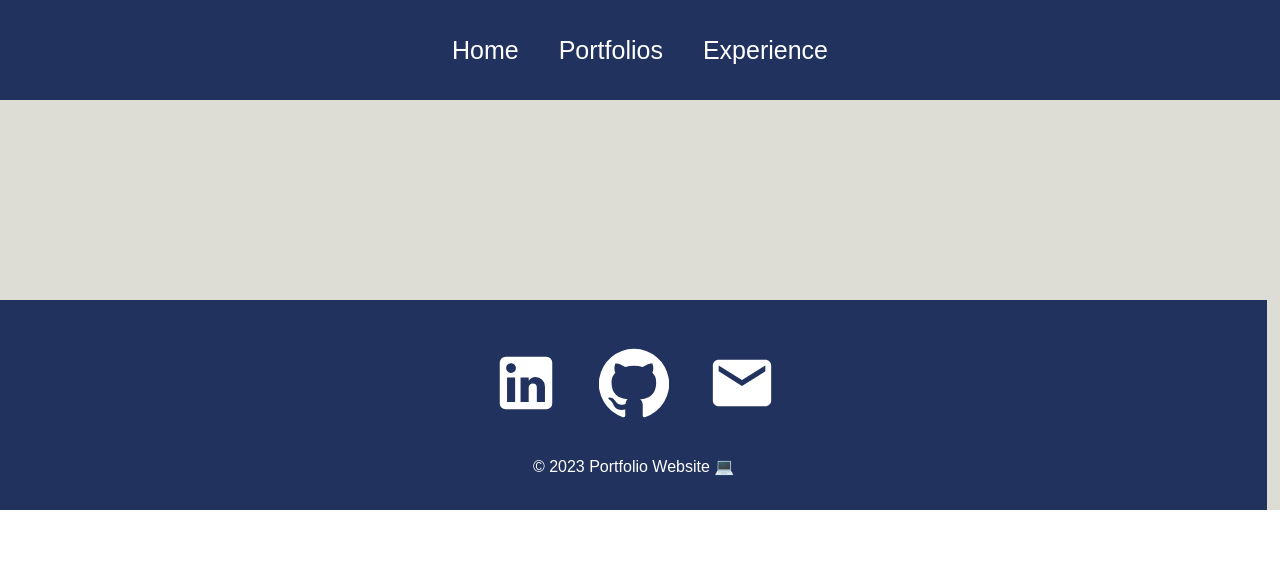
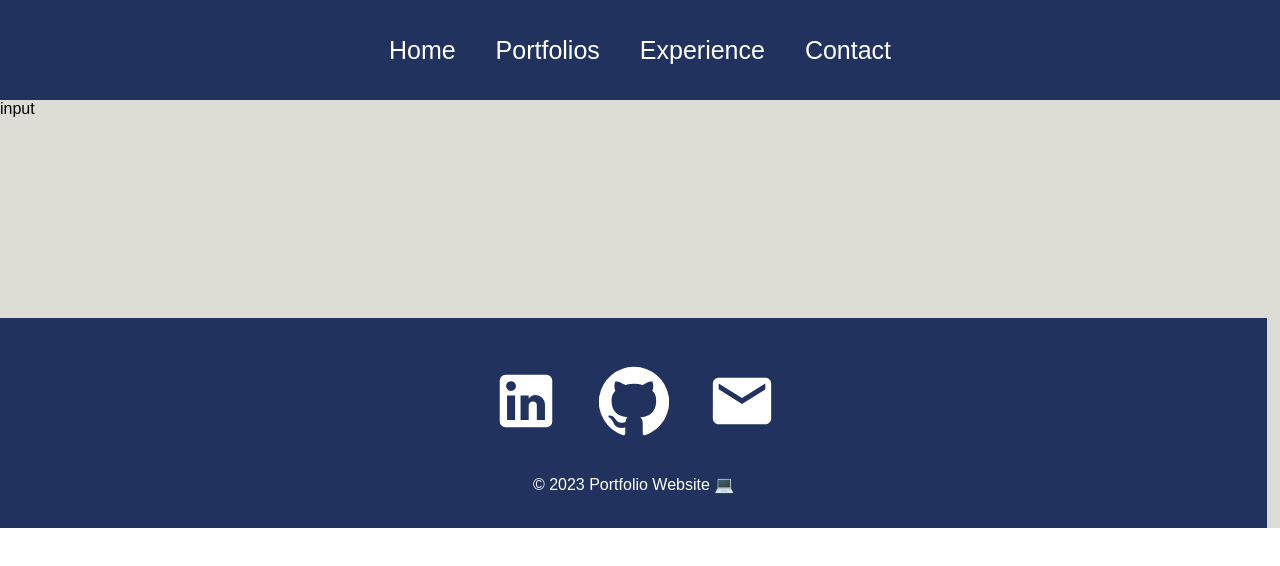
Before and after one commit to dbey21/React-Portfolio1, a React (Create React App) app: page /contact in a window 1280 px wide. Shown: the top 566 px of the page. Built offline with nearby package versions, Linux system fonts and the light colour scheme.

Commit message:
Created a contact page

```diff
--- a/src/components/Navbar.js
+++ b/src/components/Navbar.js
@@ -27,6 +27,7 @@ function Navbar() {
         <Link to="/">Home</Link>
         <Link to="/Portfolios">Portfolios</Link>
         <Link to="/Experience">Experience</Link>
+        <Link to="/Contact">Contact</Link>
       </div>
     </div>
   );
--- a/src/pages/Contact.js
+++ b/src/pages/Contact.js
@@ -4,6 +4,8 @@ import React from 'react'
 
 export default function Contact() {
   return (
-    <div className='Contact'> </div>
+    <div className='Contact'></div>,
+    <div>input</div>
+
   )
 }
```
